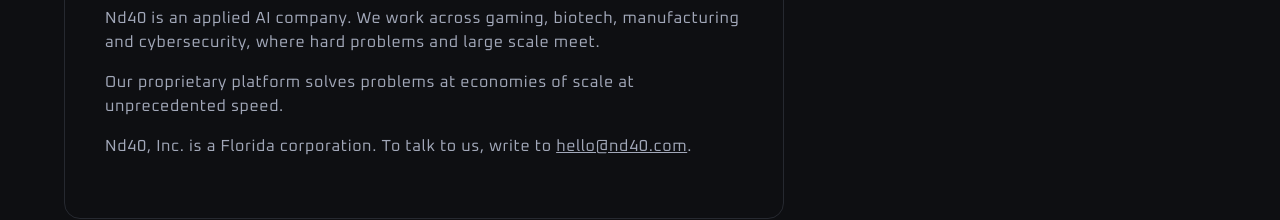
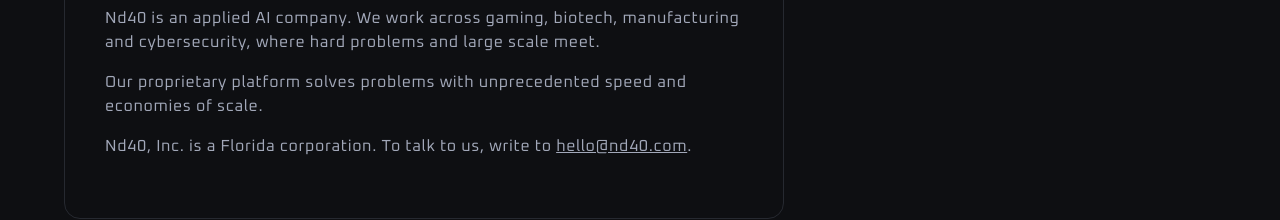
Before and after one commit to nd40-inc/com-nd40, a plain HTML site: page website/about.html in a window 1280 px wide. Shown: the part 234-454 px from the top of the page. Drawn offline with Linux system fonts and the light colour scheme.

Commit message:
About: unprecedented speed and economies of scale per James
Co-Authored-By: Claude Opus 5.5 <noreply@anthropic.com>

```diff
--- a/website/about.html
+++ b/website/about.html
@@ -27,7 +27,7 @@
 <h2 style="margin: 0; font-size: 40px; font-weight: 400; letter-spacing: 0.04em; color: #ECEDEF">About</h2>
 <!-- Draft for review -->
 <p style="margin: 0; font-size: 16px; line-height: 1.5; color: #A2A8B9">Nd40 is an applied AI company. We work across gaming, biotech, manufacturing and cybersecurity, where hard problems and large scale meet.</p>
-<p style="margin: 0; font-size: 16px; line-height: 1.5; color: #A2A8B9">Our proprietary platform solves problems at economies of scale at unprecedented speed.</p>
+<p style="margin: 0; font-size: 16px; line-height: 1.5; color: #A2A8B9">Our proprietary platform solves problems with unprecedented speed and economies of scale.</p>
 <p style="margin: 0; font-size: 16px; line-height: 1.5; color: #A2A8B9">Nd40, Inc. is a Florida corporation. To talk to us, write to <a href="mailto:hello@nd40.com">hello@nd40.com</a>.</p>
 </main>
 
```
